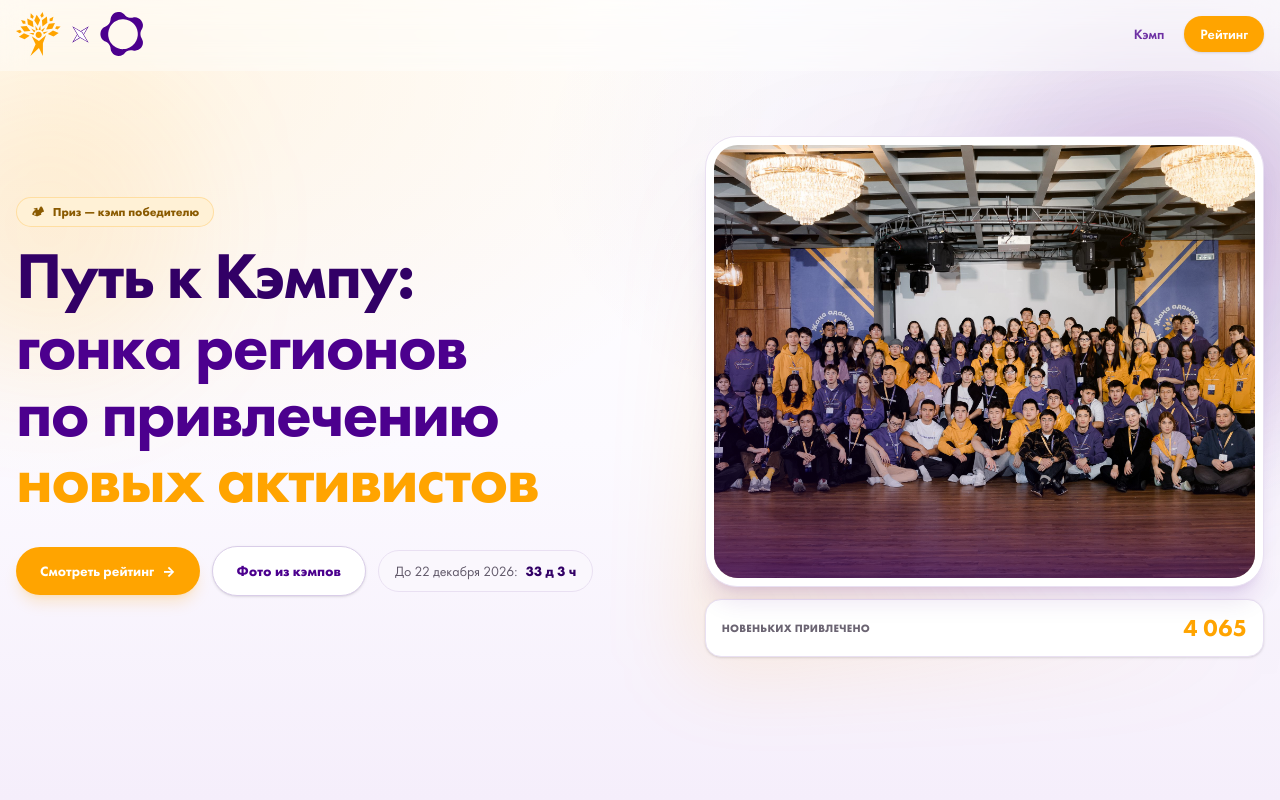
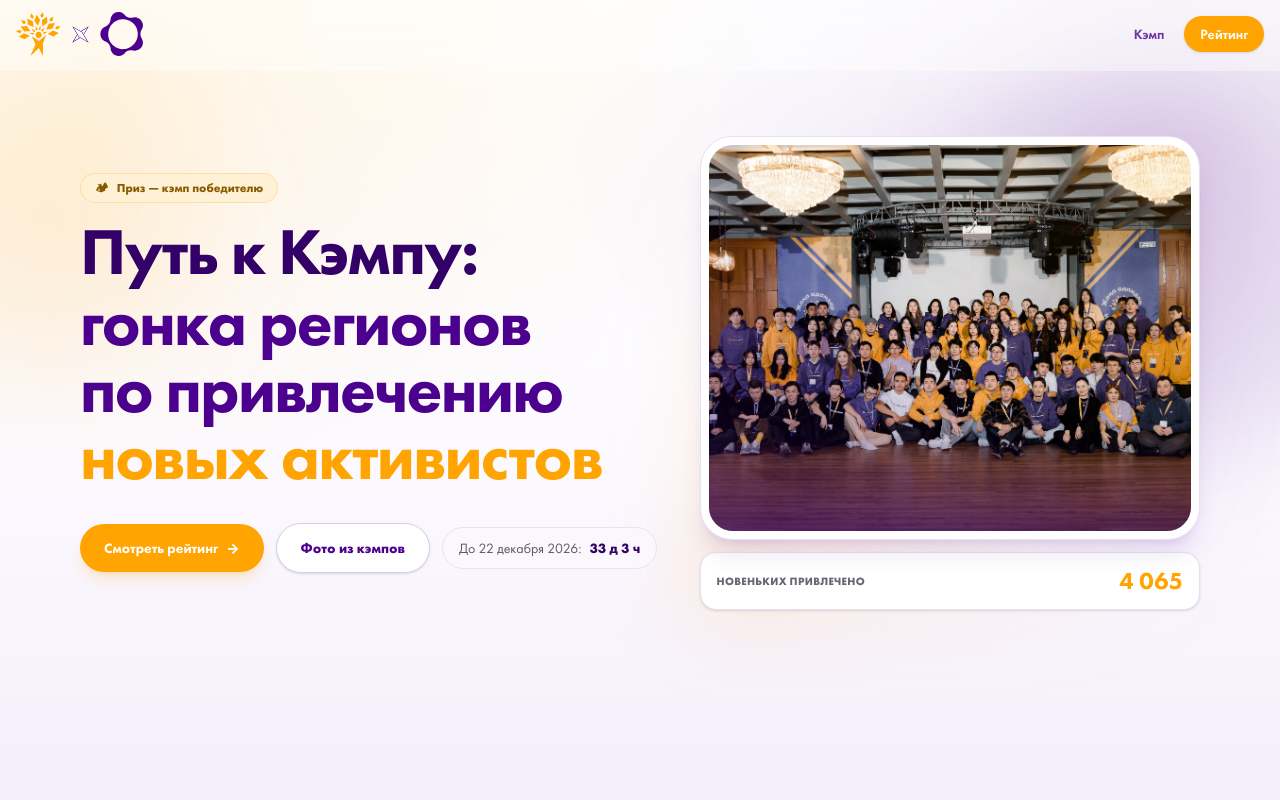
Before and after one commit to tarashluvv/Unity, a Next.js app: page /camp2026 in a window 1280 px wide. Shown: the top 800 px of the page. Built offline with nearby package versions, Linux system fonts and the light colour scheme.

Commit message:
fix: max w 90%

```diff
--- a/src/app/camp2026/page.tsx
+++ b/src/app/camp2026/page.tsx
@@ -76,7 +76,7 @@ export default function Home() {
         <div className="pointer-events-none absolute -left-24 top-20 h-72 w-72 rounded-full bg-[#ffa400]/10 blur-3xl" />
         <div className="pointer-events-none absolute right-[-8%] top-10 h-[26rem] w-[26rem] rounded-full bg-[#4c008e]/10 blur-3xl" />
 
-        <div className="relative mx-auto grid w-full max-w-7xl items-center gap-8 px-4 pb-10 pt-4 sm:px-3 sm:pb-12 sm:pt-8 lg:grid-cols-[1.08fr_.92fr] lg:gap-8 lg:pb-16 lg:pt-10 lg:px-4">
+        <div className="relative mx-auto grid w-full max-w-[90%] items-center gap-8 px-4 pb-10 pt-4 sm:px-3 sm:pb-12 sm:pt-8 lg:grid-cols-[1.08fr_.92fr] lg:gap-8 lg:pb-16 lg:pt-10 lg:px-4">
           <div className="relative z-10 animate-fade-up">
             <div className="mb-4">
               <span className="inline-flex items-center gap-2 rounded-full border border-[#ffa400]/25 bg-[#fff1d6] px-3.5 py-1.5 text-xs font-bold text-[#8a5a00]">
```
